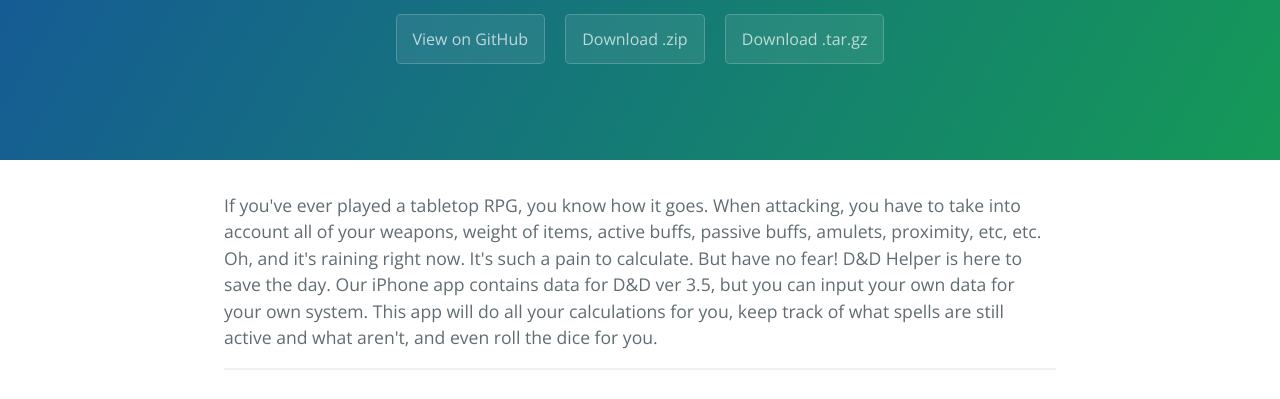
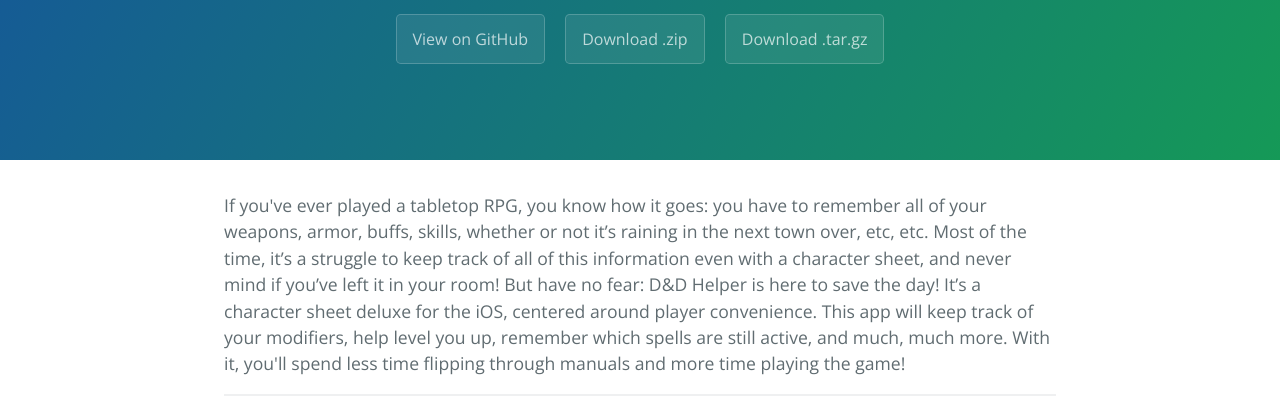
Before and after one commit to jlnloveflute/DnD-Helper, a plain HTML site: page index.html in a window 1280 px wide. Shown: the part 176-575 px from the top of the page. Drawn offline with nearby package versions, Linux system fonts and the light colour scheme.

```diff
--- a/index.html
+++ b/index.html
@@ -19,12 +19,10 @@
     </section>
 
     <section class="main-content">
-      <p>If you've ever played a tabletop RPG, you know how it goes.
-When attacking, you have to take into account all of your weapons, weight of items, active buffs, passive buffs, amulets, proximity, etc, etc. Oh, and it's raining right now.
-It's such a pain to calculate.
-But have no fear! D&amp;D Helper is here to save the day.
-Our iPhone app contains data for D&amp;D ver 3.5, but you can input your own data for your own system.
-This app will do all your calculations for you, keep track of what spells are still active and what aren't, and even roll the dice for you.</p>
+      <p>If you've ever played a tabletop RPG, you know how it goes: you have to remember all of your weapons, armor, buffs, skills, whether or not it’s raining in the next town over, etc, etc.
+Most of the time, it’s a struggle to keep track of all of this information even with a character sheet, and never mind if you’ve left it in your room!
+But have no fear: D&amp;D Helper is here to save the day! It’s a character sheet deluxe for the iOS, centered around player convenience.
+This app will keep track of your modifiers, help level you up, remember which spells are still active, and much, much more. With it, you'll spend less time flipping through manuals and more time playing the game!</p>
 
 <hr>
 
```
Also changed, not shown: params.json (+1 -1 lines).
